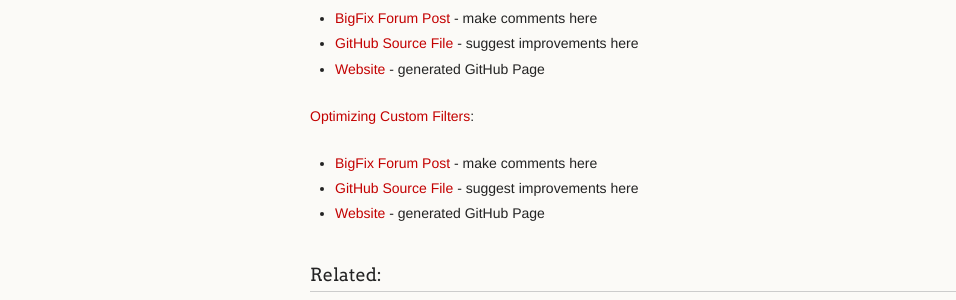
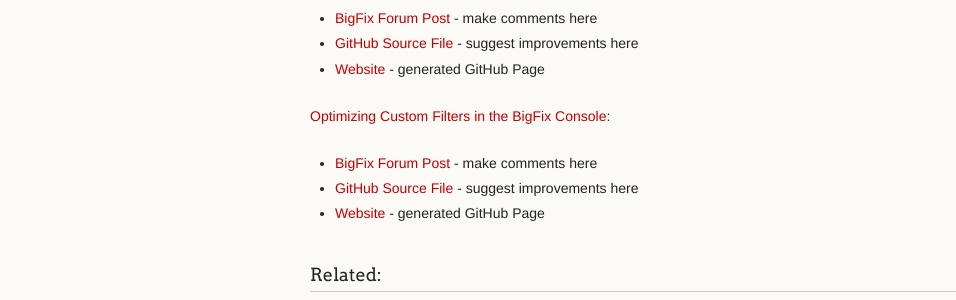
Before and after one commit to jgstew/jgstew.github.io, a Jekyll site: the page built from _posts/2016-12-01-Optimizing-BigFix-Relevance:-exists.md, in a window 1280 px wide and 900 px high, scrolled down 1297 px. Shown: the part 350-650 px from the top of the window, without its empty margins (0-956 px from the left). Built offline with Jekyll 4.4.1, drawn with Linux system fonts in a browser that asks for light colours; comment, search, counter and statistics services are not loaded.

Commit message:
Update 2016-12-01-Optimizing-BigFix-Relevance:-exists.md

```diff
--- a/_posts/2016-12-01-Optimizing-BigFix-Relevance:-exists.md
+++ b/_posts/2016-12-01-Optimizing-BigFix-Relevance:-exists.md
@@ -53,9 +53,9 @@ The strange part of this example is the fact that both use `descendants` which i
 - [GitHub Source File](https://github.com/jgstew/jgstew.github.io/blob/master/_posts/2016-10-11-The-way-BigFix-Session-Relevance-statements-are-written-matters-(Part3)-Whose.md) - suggest improvements here
 - [Website](http://jgstew.github.io/2016/10/11/The-way-BigFix-Session-Relevance-statements-are-written-matters-(Part3)-Whose.html) - generated GitHub Page
 
-[Optimizing Custom Filters](https://forum.bigfix.com/t/optimizing-custom-filters/15022):
+[Optimizing Custom Filters in the BigFix Console](https://forum.bigfix.com/t/optimizing-custom-filters-in-the-bigfix-console/15022):
 
-- [BigFix Forum Post](https://forum.bigfix.com/t/optimizing-custom-filters/15022) - make comments here
+- [BigFix Forum Post](https://forum.bigfix.com/t/optimizing-custom-filters-in-the-bigfix-console/15022) - make comments here
 - [GitHub Source File]() - suggest improvements here
 - [Website]() - generated GitHub Page
 
```
